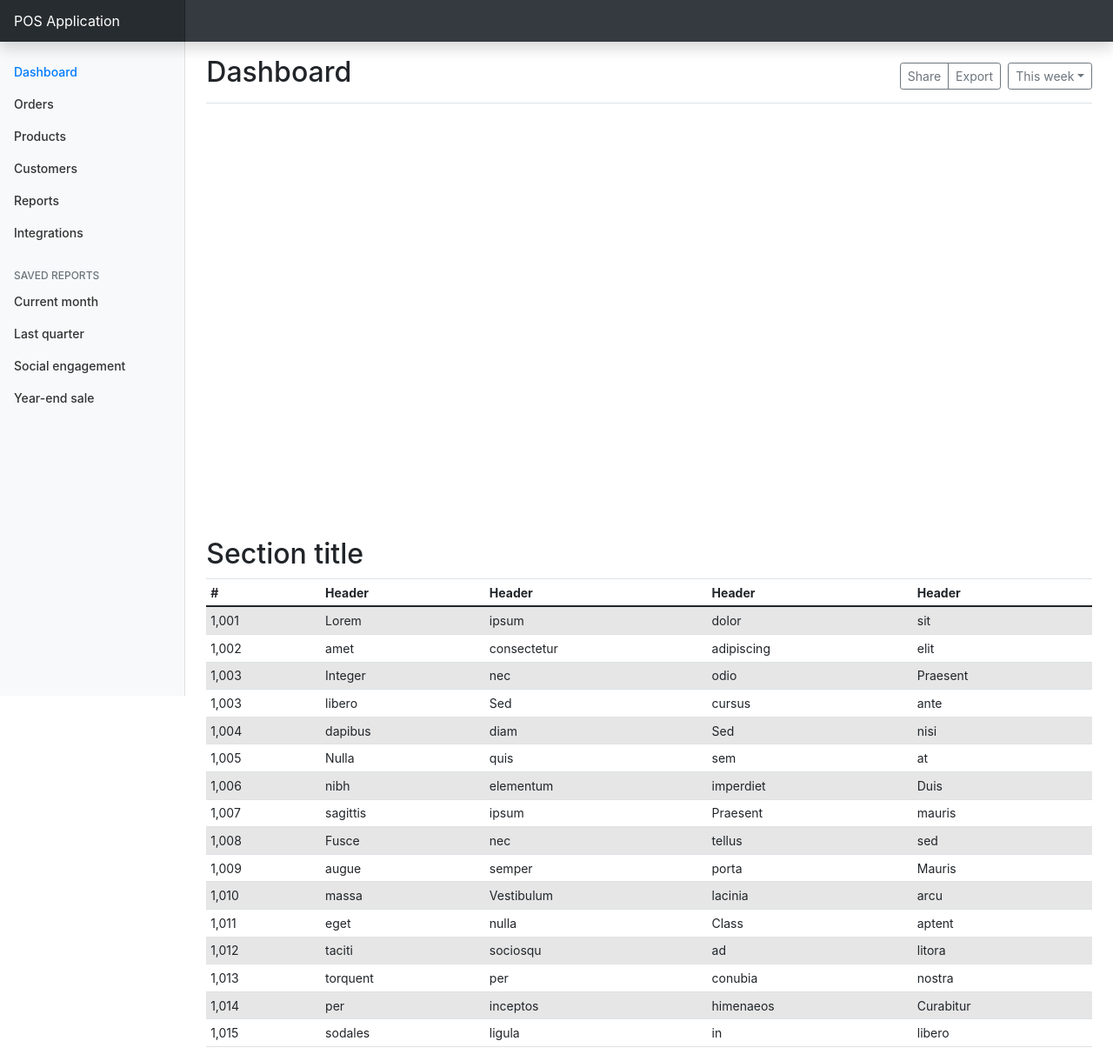
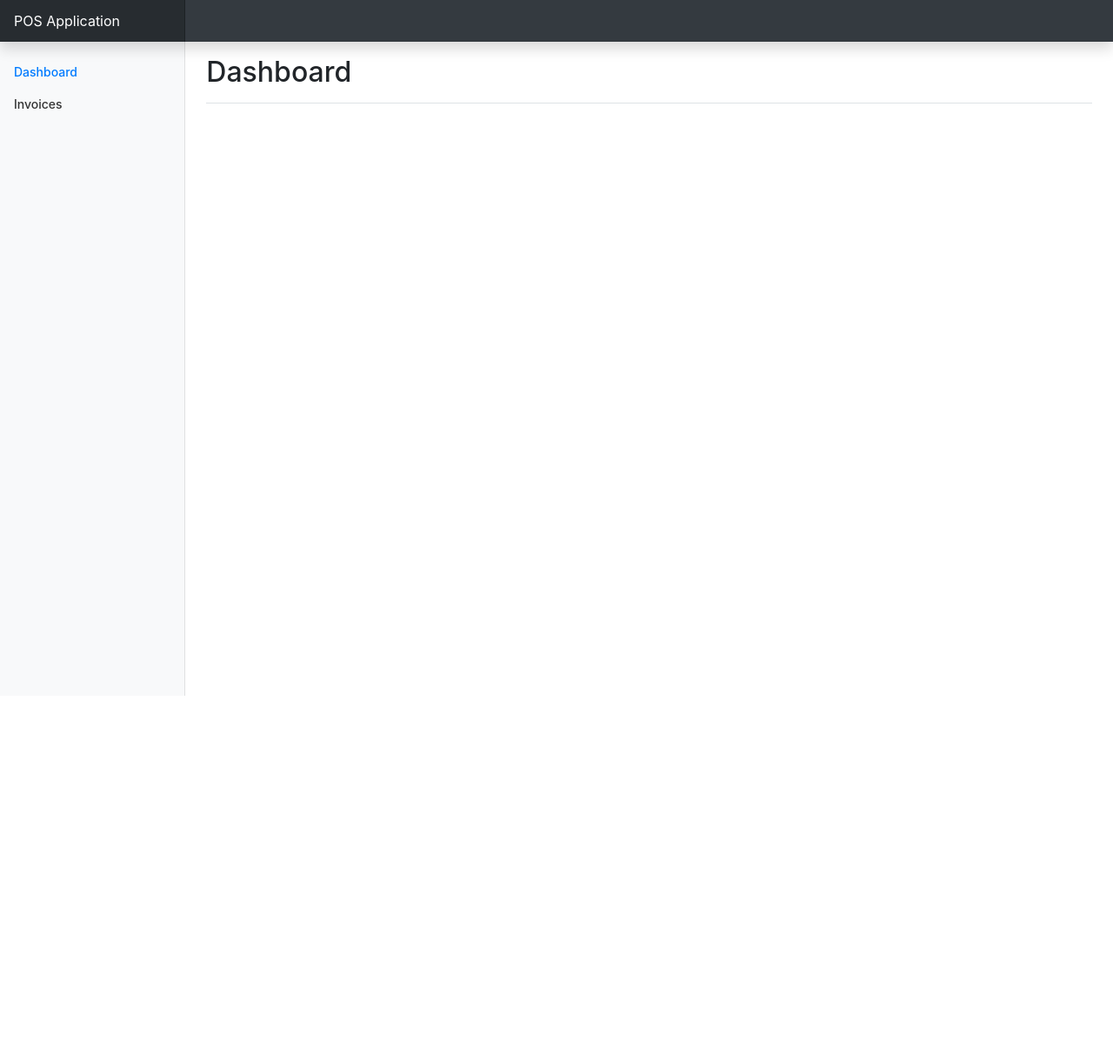
Before and after one commit to EddyPermana22/Point-of-Sales-System, a React (Create React App) app in the folder client/: page / in a window 1280 px wide. Shown: the whole page at 87% size. After the commit the page ends 800 px from the top, so only its background shows below. Built offline with nearby package versions, Linux system fonts and the light colour scheme.

Commit message:
add sidebar to main app

```diff
--- a/client/src/POSApp.js
+++ b/client/src/POSApp.js
@@ -1,280 +1,22 @@
 import React from "react";
 
 import WebHeader from "./components/WebHeader";
+import Sidebar from "./components/Sidebar";
 
 const POSApp = () => {
   return (
     <>
       <WebHeader />
-      <div class="container-fluid">
-        <div class="row">
-          <nav
-            id="sidebarMenu"
-            class="col-md-3 col-lg-2 d-md-block bg-light sidebar collapse"
-          >
-            <div class="position-sticky pt-3">
-              <ul class="nav flex-column">
-                <li class="nav-item">
-                  <a class="nav-link active" aria-current="page" href="#">
-                    <span data-feather="home"></span>
-                    Dashboard
-                  </a>
-                </li>
-                <li class="nav-item">
-                  <a class="nav-link" href="#">
-                    <span data-feather="file"></span>
-                    Orders
-                  </a>
-                </li>
-                <li class="nav-item">
-                  <a class="nav-link" href="#">
-                    <span data-feather="shopping-cart"></span>
-                    Products
-                  </a>
-                </li>
-                <li class="nav-item">
-                  <a class="nav-link" href="#">
-                    <span data-feather="users"></span>
-                    Customers
-                  </a>
-                </li>
-                <li class="nav-item">
-                  <a class="nav-link" href="#">
-                    <span data-feather="bar-chart-2"></span>
-                    Reports
-                  </a>
-                </li>
-                <li class="nav-item">
-                  <a class="nav-link" href="#">
-                    <span data-feather="layers"></span>
-                    Integrations
-                  </a>
-                </li>
-              </ul>
-
-              <h6 class="sidebar-heading d-flex justify-content-between align-items-center px-3 mt-4 mb-1 text-muted">
-                <span>Saved reports</span>
-                <a
-                  class="link-secondary"
-                  href="#"
-                  aria-label="Add a new report"
-                >
-                  <span data-feather="plus-circle"></span>
-                </a>
-              </h6>
-              <ul class="nav flex-column mb-2">
-                <li class="nav-item">
-                  <a class="nav-link" href="#">
-                    <span data-feather="file-text"></span>
-                    Current month
-                  </a>
-                </li>
-                <li class="nav-item">
-                  <a class="nav-link" href="#">
-                    <span data-feather="file-text"></span>
-                    Last quarter
-                  </a>
-                </li>
-                <li class="nav-item">
-                  <a class="nav-link" href="#">
-                    <span data-feather="file-text"></span>
-                    Social engagement
-                  </a>
-                </li>
-                <li class="nav-item">
-                  <a class="nav-link" href="#">
-                    <span data-feather="file-text"></span>
-                    Year-end sale
-                  </a>
-                </li>
-              </ul>
-            </div>
-          </nav>
-
-          <main class="col-md-9 ms-sm-auto col-lg-10 px-md-4">
-            <div class="d-flex justify-content-between flex-wrap flex-md-nowrap align-items-center pt-3 pb-2 mb-3 border-bottom">
-              <h1 class="h2">Dashboard</h1>
-              <div class="btn-toolbar mb-2 mb-md-0">
-                <div class="btn-group me-2">
-                  <button
-                    type="button"
-                    class="btn btn-sm btn-outline-secondary"
-                  >
-                    Share
-                  </button>
-                  <button
-                    type="button"
-                    class="btn btn-sm btn-outline-secondary"
-                  >
-                    Export
-                  </button>
-                </div>
-                <button
-                  type="button"
-                  class="btn btn-sm btn-outline-secondary dropdown-toggle"
-                >
-                  <span data-feather="calendar"></span>
-                  This week
-                </button>
-              </div>
-            </div>
-
-            <canvas
-              class="my-4 w-100"
-              id="myChart"
-              width="900"
-              height="380"
-            ></canvas>
-
-            <h2>Section title</h2>
-            <div class="table-responsive">
-              <table class="table table-striped table-sm">
-                <thead>
-                  <tr>
-                    <th>#</th>
-                    <th>Header</th>
-                    <th>Header</th>
-                    <th>Header</th>
-                    <th>Header</th>
-                  </tr>
-                </thead>
-                <tbody>
-                  <tr>
-                    <td>1,001</td>
-                    <td>Lorem</td>
-                    <td>ipsum</td>
-                    <td>dolor</td>
-                    <td>sit</td>
-                  </tr>
-                  <tr>
-                    <td>1,002</td>
-                    <td>amet</td>
-                    <td>consectetur</td>
-                    <td>adipiscing</td>
-                    <td>elit</td>
-                  </tr>
-                  <tr>
-                    <td>1,003</td>
-                    <td>Integer</td>
-                    <td>nec</td>
-                    <td>odio</td>
-                    <td>Praesent</td>
-                  </tr>
-                  <tr>
-                    <td>1,003</td>
-                    <td>libero</td>
-                    <td>Sed</td>
-                    <td>cursus</td>
-                    <td>ante</td>
-                  </tr>
-                  <tr>
-                    <td>1,004</td>
-                    <td>dapibus</td>
-                    <td>diam</td>
-                    <td>Sed</td>
-                    <td>nisi</td>
-                  </tr>
-                  <tr>
-                    <td>1,005</td>
-                    <td>Nulla</td>
-                    <td>quis</td>
-                    <td>sem</td>
-                    <td>at</td>
-                  </tr>
-                  <tr>
-                    <td>1,006</td>
-                    <td>nibh</td>
-                    <td>elementum</td>
-                    <td>imperdiet</td>
-                    <td>Duis</td>
-                  </tr>
-                  <tr>
-                    <td>1,007</td>
-                    <td>sagittis</td>
-                    <td>ipsum</td>
-                    <td>Praesent</td>
-                    <td>mauris</td>
-                  </tr>
-                  <tr>
-                    <td>1,008</td>
-                    <td>Fusce</td>
-                    <td>nec</td>
-                    <td>tellus</td>
-                    <td>sed</td>
-                  </tr>
-                  <tr>
-                    <td>1,009</td>
-                    <td>augue</td>
-                    <td>semper</td>
-                    <td>porta</td>
-                    <td>Mauris</td>
-                  </tr>
-                  <tr>
-                    <td>1,010</td>
-                    <td>massa</td>
-                    <td>Vestibulum</td>
-                    <td>lacinia</td>
-                    <td>arcu</td>
-                  </tr>
-                  <tr>
-                    <td>1,011</td>
-                    <td>eget</td>
-                    <td>nulla</td>
-                    <td>Class</td>
-                    <td>aptent</td>
-                  </tr>
-                  <tr>
-                    <td>1,012</td>
-                    <td>taciti</td>
-                    <td>sociosqu</td>
-                    <td>ad</td>
-                    <td>litora</td>
-                  </tr>
-                  <tr>
-                    <td>1,013</td>
-                    <td>torquent</td>
-                    <td>per</td>
-                    <td>conubia</td>
-                    <td>nostra</td>
-                  </tr>
-                  <tr>
-                    <td>1,014</td>
-                    <td>per</td>
-                    <td>inceptos</td>
-                    <td>himenaeos</td>
-                    <td>Curabitur</td>
-                  </tr>
-                  <tr>
-                    <td>1,015</td>
-                    <td>sodales</td>
-                    <td>ligula</td>
-                    <td>in</td>
-                    <td>libero</td>
-                  </tr>
-                </tbody>
-              </table>
+      <div className="container-fluid">
+        <div className="row">
+          <Sidebar />
+          <main className="col-md-9 ms-sm-auto col-lg-10 px-md-4">
+            <div className="d-flex justify-content-between flex-wrap flex-md-nowrap align-items-center pt-3 pb-2 mb-3 border-bottom">
+              <h1 className="h2">Dashboard</h1>
             </div>
           </main>
         </div>
       </div>
-
-      <script
-        src="/docs/5.0/dist/js/bootstrap.bundle.min.js"
-        integrity="sha384-ygbV9kiqUc6oa4msXn9868pTtWMgiQaeYH7/t7LECLbyPA2x65Kgf80OJFdroafW"
-        crossorigin="anonymous"
-      ></script>
-
-      <script
-        src="https://cdn.jsdelivr.net/npm/feather-icons@4.28.0/dist/feather.min.js"
-        integrity="sha384-uO3SXW5IuS1ZpFPKugNNWqTZRRglnUJK6UAZ/gxOX80nxEkN9NcGZTftn6RzhGWE"
-        crossorigin="anonymous"
-      ></script>
-      <script
-        src="https://cdn.jsdelivr.net/npm/chart.js@2.9.4/dist/Chart.min.js"
-        integrity="sha384-zNy6FEbO50N+Cg5wap8IKA4M/ZnLJgzc6w2NqACZaK0u0FXfOWRRJOnQtpZun8ha"
-        crossorigin="anonymous"
-      ></script>
-      <script src="dashboard.js"></script>
     </>
   );
 };
```
